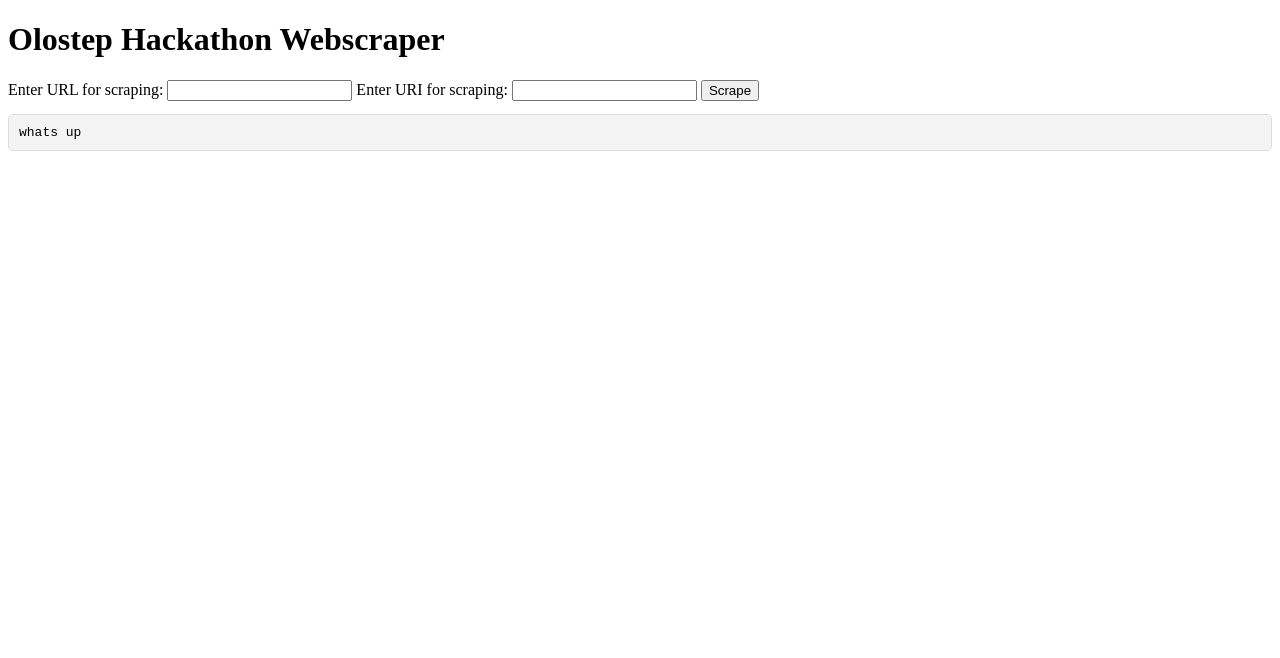
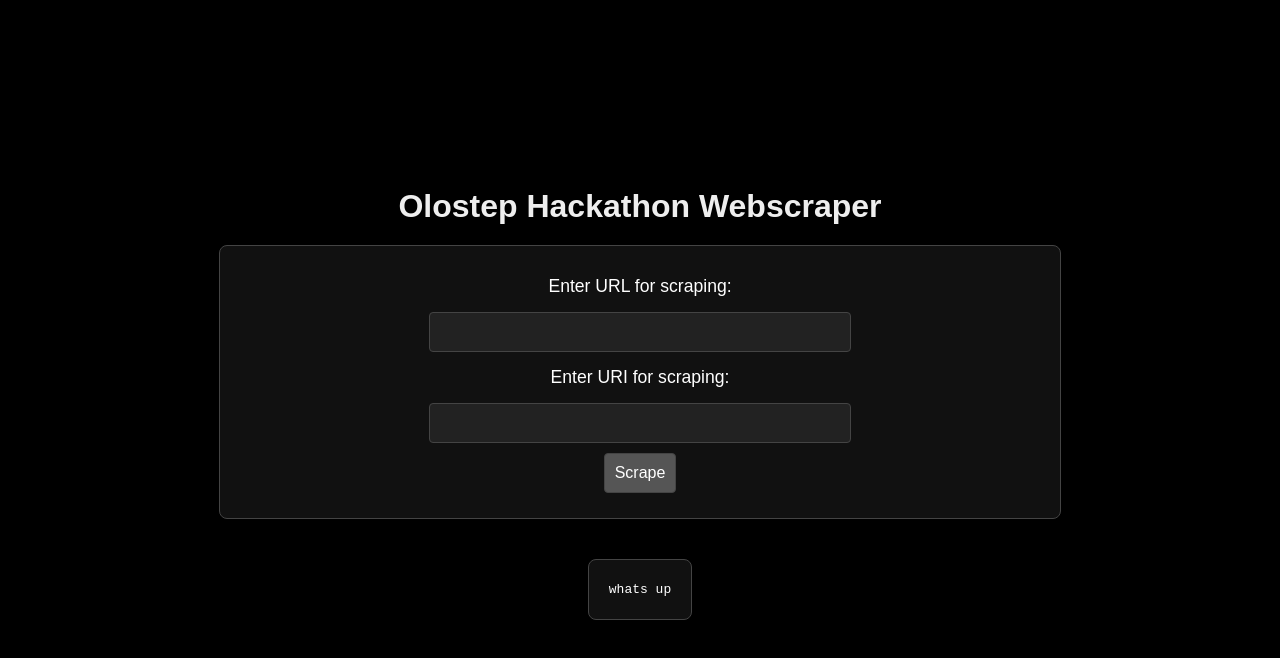
Before and after one commit to exploratoryprorammer/OLOSTEP-HACKATHON, a website: page public/index.html in a window 1280 px wide. Drawn offline with Linux system fonts and the light colour scheme.

Commit message:
finally done

```diff
--- a/public/index.html
+++ b/public/index.html
@@ -3,7 +3,82 @@
 <head>
     <meta charset="UTF-8">
     <meta name="viewport" content="width=device-width, initial-scale=1.0">
-    <title>Olostep Scraper</title>
+    <title>Display Text</title>
+    <style>
+        body {
+            background-color: #000;
+            color: #fff;
+            font-family: Arial, sans-serif;
+            margin: 0;
+            padding: 0;
+            display: flex;
+            flex-direction: column;
+            justify-content: center;
+            align-items: center;
+            height: 100vh;
+            text-align: center;
+        }
+
+        h1 {
+            margin-bottom: 20px;
+            font-size: 2em;
+            color: #eee;
+        }
+
+        form {
+            background-color: #111;
+            padding: 20px;
+            border-radius: 8px;
+            border: 1px solid #444;
+            margin-bottom: 20px;
+            display: flex;
+            flex-direction: column;
+            align-items: center;
+            width: 800px;
+        }
+
+        label {
+            margin: 10px 0;
+            font-size: 1.1em;
+        }
+
+        input {
+            width: 400px;
+        }
+
+        input, button {
+            margin: 5px;
+            padding: 10px;
+            border: 1px solid #444;
+            border-radius: 4px;
+            background-color: #222;
+            color: #fff;
+            font-size: 1em;
+        }
+
+        button {
+            cursor: pointer;
+            background-color: #555;
+            transition: background-color 0.3s;
+        }
+
+        button:hover {
+            background-color: #666;
+        }
+
+        #result {
+            white-space: pre-wrap;
+            background-color: #111;
+            padding: 20px;
+            border-radius: 8px;
+            border: 1px solid #444;
+            max-width: 80%;
+            overflow-x: auto;
+            margin-top: 20px;
+            font-size: 1em;
+            line-height: 1.5;
+        }
+    </style>
 </head>
 <body>
     <h1>Olostep Hackathon Webscraper</h1>
@@ -13,22 +88,8 @@
         <label for="uri">Enter URI for scraping:</label>
         <input type="text" id="uri" name="uri" required />
         <button type="submit">Scrape</button>
-
     </form>
-    <style>
-        #result {
-            white-space: pre-wrap;
-            background-color: #f4f4f4;
-            padding: 10px;
-            border: 1px solid #ddd;
-            border-radius: 5px;
-            font-family: monospace;
-            max-width: 100%;
-            overflow-x: auto;
-        }
-    </style>
     <pre id="result">whats up</pre>
     <script src="script.js"></script>
-
 </body>
 </html>
--- a/public/script.js
+++ b/public/script.js
@@ -1,21 +1,33 @@
 document.getElementById('theform').addEventListener('submit', async function (event) {
     event.preventDefault();
+    const uri = document.getElementById('uri').value;
     const url = document.getElementById('url').value;
+
     try {
-        const response = await fetch('/api/scrape', {
+        const response = await fetch('/set-uri', {
             method: 'POST',
             headers: {
                 'Content-Type': 'application/json'
             },
-            body: JSON.stringify({ url })
+            body: JSON.stringify({ uri })
         });
 
-        if (!response.ok) {
-            throw new Error(`HTTP error! Status: ${response.status}`);
+        if (response.ok) {
+            const scrapeResponse = await fetch('/api/scrape', {
+                method: 'POST',
+                headers: {
+                    'Content-Type': 'application/json'
+                },
+                body: JSON.stringify({ url, uri })
+            });
+            const result = await scrapeResponse.json();
+            const json = JSON.stringify(result, null, 2);
+
+            document.getElementById('result').innerText = json;
+
+        } else {
+            document.getElementById('result').innerText = 'Failed to set URI';
         }
-
-        const result = await response.json();
-        document.getElementById('result').innerText = JSON.stringify(result, null, 2);
     } catch (error) {
         document.getElementById('result').innerText = `Error: ${error.message}`;
     }
```
Also changed, not shown: app.js (+30 -18 lines), public/setup.html (added, +42 -0 lines).
